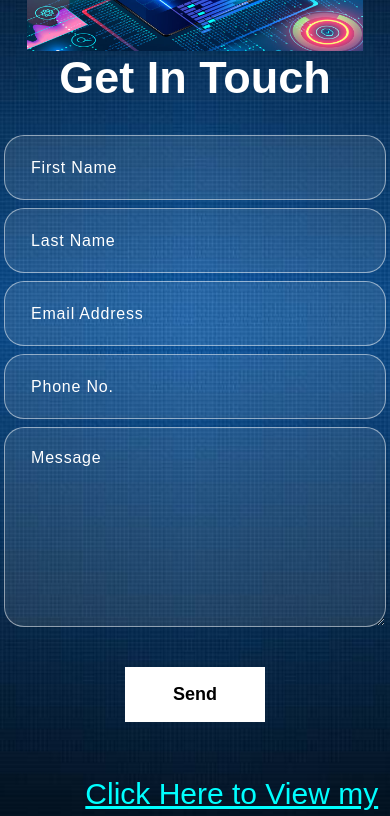
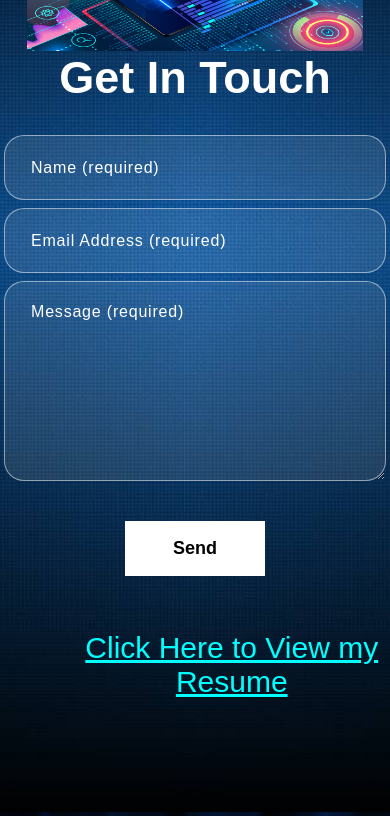
Before and after one commit to DonnaThompson7/DThompson-Portfolio, a React (Create React App) app: page / in a window 390 px wide. Shown: the part 5200-6016 px from the top of the page. Built offline with nearby package versions, Linux system fonts and the light colour scheme; the HTML template or start-up script is replaced by a standard one.

Commit message:
added validation for required fields; combined name field and removed phone

```diff
--- a/server.js
+++ b/server.js
@@ -28,17 +28,15 @@ contactEmail.verify((error) => {
 });
 
 router.post("/contact", (req, res) => {
-  const name = req.body.firstName + req.body.lastName;
+  const name = req.body.name;
   const email = req.body.email;
   const message = req.body.message;
-  const phone = req.body.phone;
   const mail = {
     from: "donnathompsonc@icloud.com",
     to: "donnathompsonc@icloud.com",
     subject: "Contact Form Submission - Portfolio",
     html: `<p>Name: ${name}</p>
            <p>Email: ${email}</p>
-           <p>Phone: ${phone}</p>
            <p>Message: ${message}</p>`,
   };
   console.log('Going to send: ', mail);
--- a/src/components/Contact.js
+++ b/src/components/Contact.js
@@ -6,16 +6,13 @@ import TrackVisibility from 'react-on-screen';
 
 export const Contact = () => {
   const formInitialDetails = {
-    firstName: '',
-    lastName: '',
+    name: '',
     email: '',
-    phone: '',
     message: ''
   }
   const [formDetails, setFormDetails] = useState(formInitialDetails);
   const [buttonText, setButtonText] = useState('Send');
   const [status, setStatus] = useState({});
-  let validEmail = true;
 
   const onFormUpdate = (category, value) => {
           setStatus({ message: ''});
@@ -25,17 +22,23 @@ export const Contact = () => {
           })
   }
 
-  const validateEmail = (value) => {
-    validEmail = true;
+  const validateRequiredField = (category, value) => {
+    if (!value) {
+        setStatus({ message: 'This field is required.'});
+    }
+    if (category === 'email') {
+      let validEmail = true;
       const regex=/^([A-Za-z0-9_\-\.])+\@([A-Za-z0-9_\-\.])+\.([A-Za-z]{2,4})$/;
         validEmail = regex.test(value);
         if (!validEmail) {
           setStatus({ message: 'Invalid email. Please try again.'});
         }
     }
+  }
 
   const handleSubmit = async (e) => {
     e.preventDefault();
+    if (formDetails.name && formDetails.email && formDetails.message) {
           setButtonText("Sending...");
           let response = await fetch("http://localhost:5000/contact", {
             method: "POST",
@@ -52,6 +55,9 @@ export const Contact = () => {
           } else {
               console.log(result);
             setStatus({ success: false, message: 'Unable to send email, please try again later.'});
+          }
+    } else {
+      setStatus({ message: 'Required fields must be entered before sending email.'});
     }
   };
 
@@ -74,19 +80,13 @@ export const Contact = () => {
                 <form onSubmit={handleSubmit}>
                   <Row>
                     <Col size={12} sm={6} className="px-1">
-                      <input type="text" value={formDetails.firstName} placeholder="First Name" onChange={(e) => onFormUpdate('firstName', e.target.value)} />
+                      <input type="text" value={formDetails.name} placeholder="Name (required)" onChange={(e) => onFormUpdate('name', e.target.value)} onBlur={(e) => validateRequiredField('name', e.target.value)} />
                     </Col>
                     <Col size={12} sm={6} className="px-1">
-                      <input type="text" value={formDetails.lastName} placeholder="Last Name" onChange={(e) => onFormUpdate('lastName', e.target.value)}/>
-                    </Col>
-                    <Col size={12} sm={6} className="px-1">
-                      <input type="email" value={formDetails.email} placeholder="Email Address" onChange={(e) => onFormUpdate('email', e.target.value)} onBlur={(e) => validateEmail(e.target.value)} />
-                    </Col>
-                    <Col size={12} sm={6} className="px-1">
-                      <input type="tel" value={formDetails.phone} placeholder="Phone No." onChange={(e) => onFormUpdate('phone', e.target.value)}/>
+                      <input type="email" value={formDetails.email} placeholder="Email Address (required)" onChange={(e) => onFormUpdate('email', e.target.value)} onBlur={(e) => validateRequiredField('email', e.target.value)} />
                     </Col>
                     <Col size={12} className="px-1">
-                      <textarea rows="6" value={formDetails.message} placeholder="Message" onChange={(e) => onFormUpdate('message', e.target.value)}></textarea>
+                      <textarea rows="6" value={formDetails.message} placeholder="Message (required)" onChange={(e) => onFormUpdate('message', e.target.value)} onBlur={(e) => validateRequiredField('message', e.target.value)} ></textarea>
                       <button type="submit"><span>{buttonText}</span></button>
                     </Col>
                   </Row>
```
Lines whose indentation alone changed are shown as unchanged.
